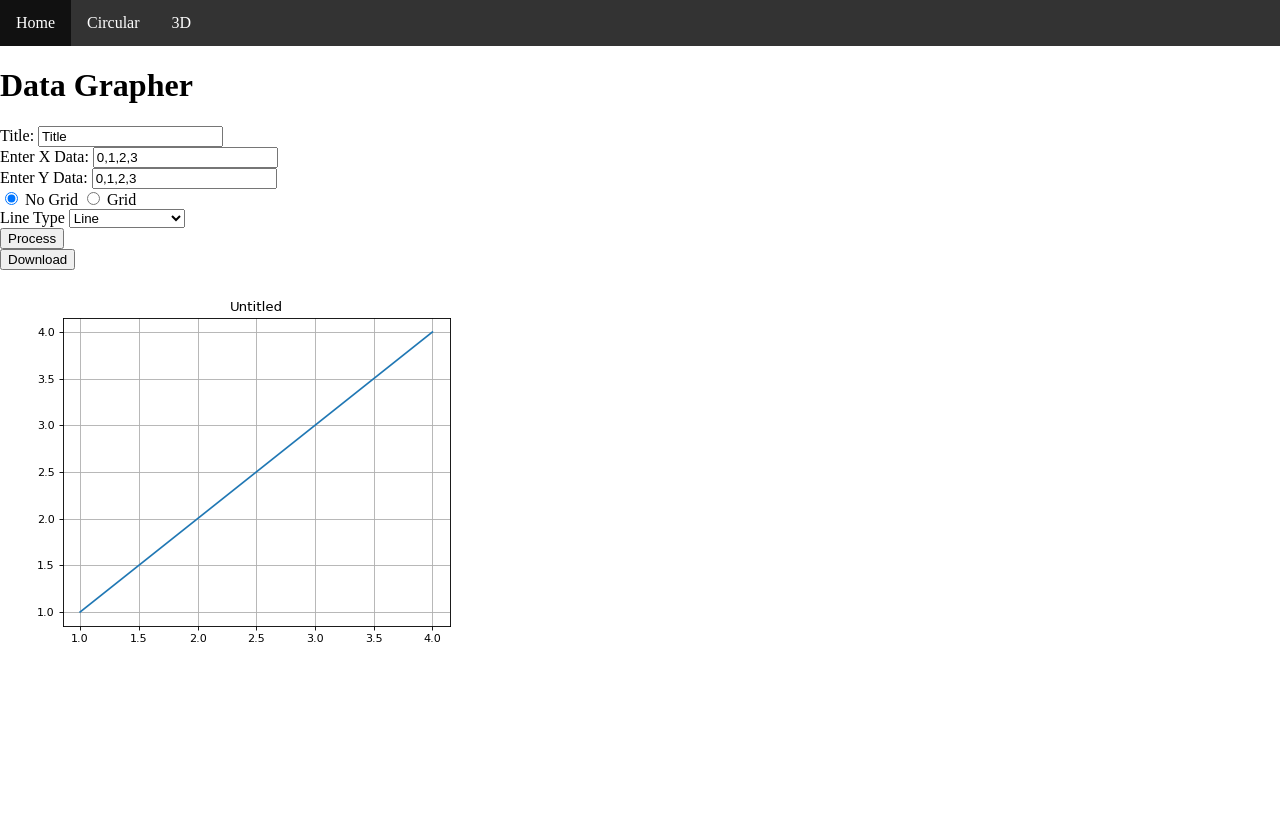
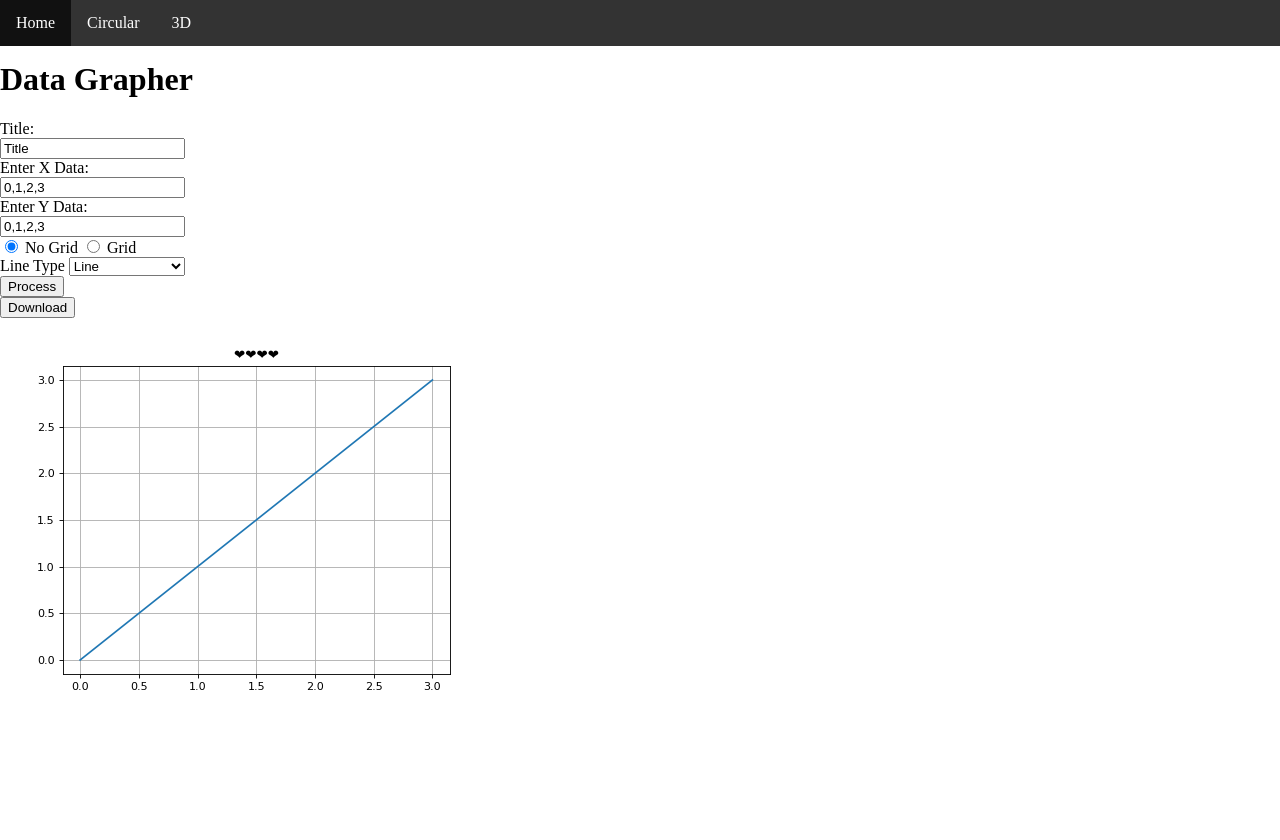
Before and after one commit to TrentsGH/Python2, a Flask app: page / in a window 1280 px wide. Before the commit the page ends 642 px from the top, so only its background shows below. Run offline with Flask 3, Linux system fonts and the light colour scheme.

Commit message:
Graphingsite

```diff
--- a/Flask Examples/App1/static/style.css
+++ b/Flask Examples/App1/static/style.css
@@ -1,11 +1,33 @@
 body {
     margin: 0;
-    overflow: hidden;
+    overflow: auto;
+    padding: 0;
+    padding-top: 40px;
+    display: flex;
+    flex-direction: column;
+    min-height: 100vh;
+    margin: 0;
+}
+main {
+  flex: 1;
+
+}
+
+
+nav {
+  position: fixed;
+  width: 100%;
+  top: 0;
+  z-index: 1000; /* Ensure it's above other elements */
 }
 
 #user_input_data {
     height: 200;
     width: 200;
+    display: flex;
+    margin: 0;
+    align-items: center;
+    justify-content: center;
 }
 
 #image-container {
--- a/Flask Examples/App1/templates/index.html
+++ b/Flask Examples/App1/templates/index.html
@@ -16,7 +16,7 @@
             <li><a href="{{ url_for('multiD') }}">3D</a></li>
         </ul>
     </nav>
-
+    <main>
     <h1>Data Grapher</h1>
     <form method="post">
 
@@ -109,5 +109,6 @@
         {% endif %}
     </div>
     <script src="{{ url_for('static', filename='script.js') }}"></script>
+</main>
 </body>
 </html>
```
Also changed, not shown: Flask Examples/App1/download/image.png, Flask Examples/App1/static/image.png.
